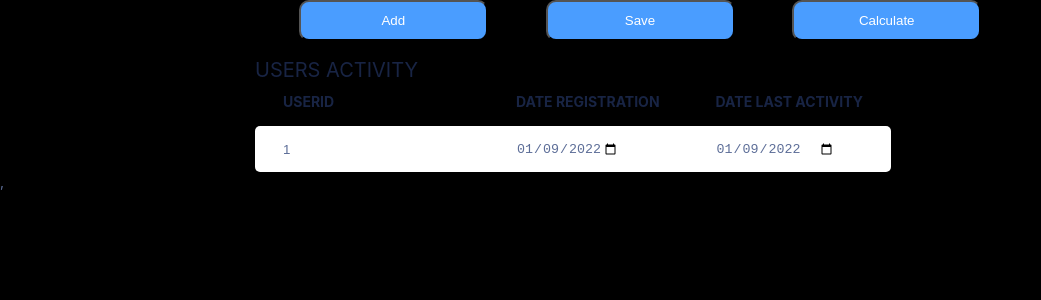
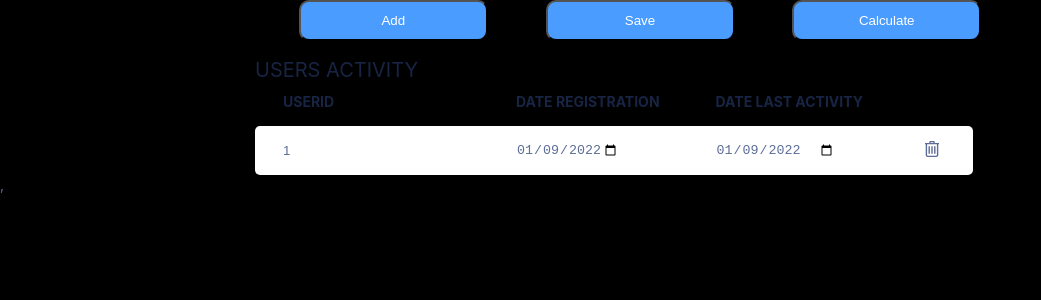
Before and after one commit to ArhDemetriy/UserActivity, a React (Create React App) app: page / in a window 1280 px wide. Both pictures are taken after a click on the button "Add". Shown: the top 300 px of the page, without its empty margins (0-1041 px from the left). Built offline with nearby package versions, Linux system fonts and the light colour scheme; no server answers; the database is empty.

Commit message:
add delete button in Users.tsx

```diff
--- a/src/app/Table/User/User.scss
+++ b/src/app/Table/User/User.scss
@@ -1,12 +1,13 @@
 @import "/src/globalScss/globalColors";
 
 .user{
+    // border-radius: 5px;
     &_invalid{
         color: #{color-invalid()};
     }
     &-item{
+        background-color: white;
         padding: 1rem 2rem;
-        background-color: white;
         &_first {
             border-radius: 5px 0 0 5px ;
         }
@@ -27,4 +28,7 @@
             }
         }
     }
+    &-delete_button{
+        border: none;
+    }
 }
--- a/src/app/Table/User/User.tsx
+++ b/src/app/Table/User/User.tsx
@@ -4,7 +4,7 @@ import { useSelector } from 'react-redux';
 import { TState } from '../../../redux/store/reducer';
 import { IBasicProps } from '../../../types/reactComponents/basic';
 import { getDateFromHTML, getHTMLDate } from './dateParser/dateParser';
-import { updateUser } from './eventHandlers/updateUser';
+import { deleteUser, updateUser } from './eventHandlers/updateUser';
 import { createData } from '../../../redux/store/reducer/userReducer/createData';
 
 interface IUserProps extends IBasicProps{
@@ -50,7 +50,7 @@ export const User: React.FC<IUserProps> = ({ index, requireCssClass }) => {
                 className={'user-item-input' + (registrationIsValid ? '' : ' user-item-input_invalid')}
                 />
         </td>
-        <td className={'user-item user-item_last'}>
+        <td className={'user-item'}>
             <input
                 value={lastActivity}
                 name="lastActivity"
@@ -59,6 +59,15 @@ export const User: React.FC<IUserProps> = ({ index, requireCssClass }) => {
                 className={'user-item-input' + (lastActivityIsValid ? '' : ' user-item-input_invalid')}
             />
         </td>
+        <td className={'user-item user-item_last'}>
+            <button
+                className={'user-delete_button'}
+                type="button"
+                onClick={() => { deleteUser(index) }}
+            >
+                <img src="/img/trash.svg" alt="удалить" />
+            </button>
+        </td>
     </tr>
 }
 
--- a/src/app/Table/User/eventHandlers/updateUser.ts
+++ b/src/app/Table/User/eventHandlers/updateUser.ts
@@ -7,3 +7,7 @@ export function updateUser(newUser: Partial<TUser>, index: number) {
     if (!user) { return }
     UserActions.updateUser({ ...user, ...newUser }, index)
 }
+
+export function deleteUser(index: number) {
+    UserActions.deleteUsers(index)
+}
--- a/src/controller/Retention.ts
+++ b/src/controller/Retention.ts
@@ -6,7 +6,7 @@ export class Retention{
 
     public static calcRetention() {
         const retention7 = this.getRollingRetention(7)
-        if (Number.isFinite(retention7)) { GraphActions.setRetention(retention7 * 100) }
+        if (Number.isFinite(retention7)) { GraphActions.setRetention(retention7) }
     }
 
     /**
--- a/src/redux/actions/UserActions.ts
+++ b/src/redux/actions/UserActions.ts
@@ -41,4 +41,17 @@ export class UserActions {
             },
         })
     }
+
+    static deleteUsers(index: number) {
+        const users = store.getState().users
+        users.splice(index, 1)
+
+        store.dispatch({
+            type: REPLACE_USERS,
+            payload: {
+                users
+            },
+        })
+    }
+
 }
```
Also changed, not shown: public/img/trash.svg (added).
